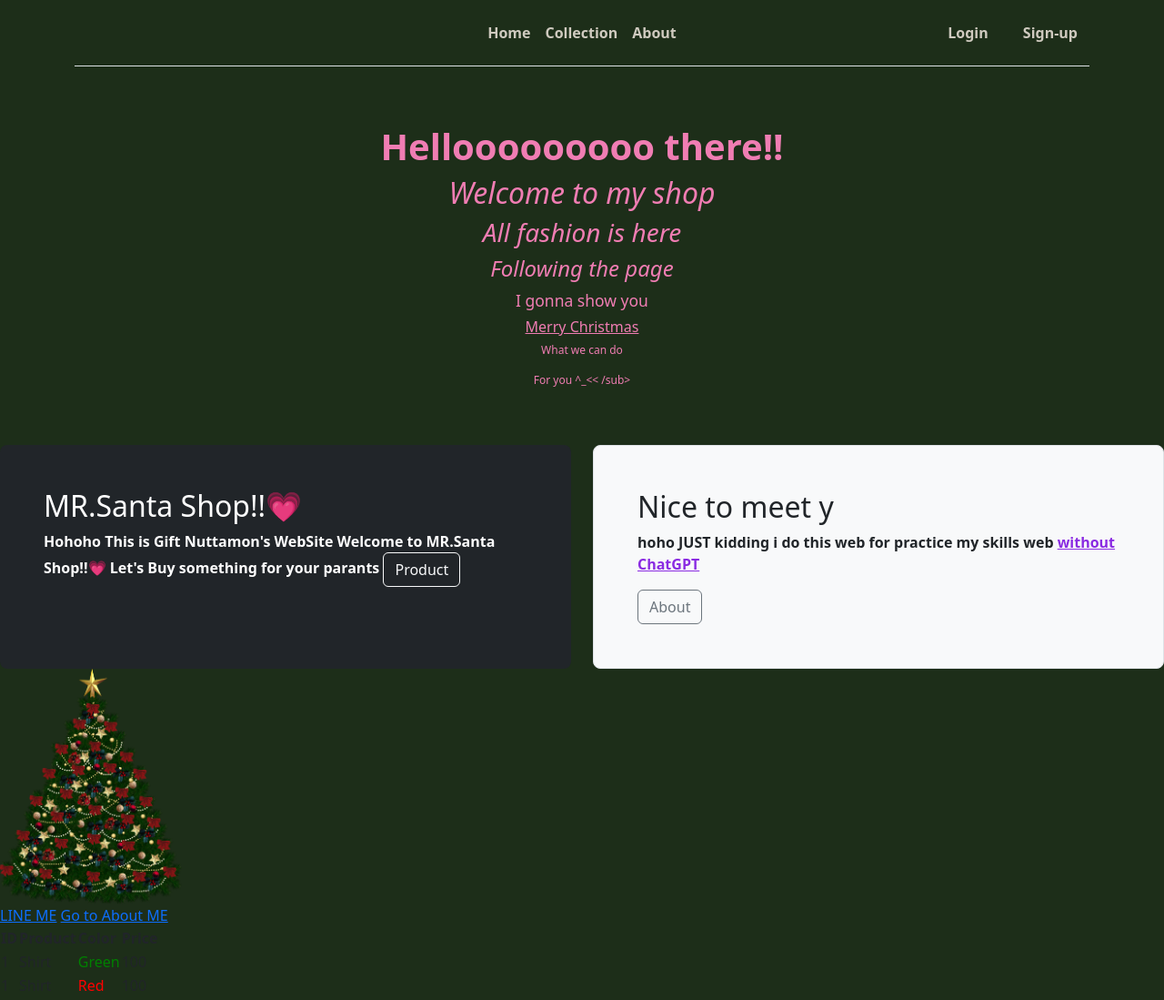
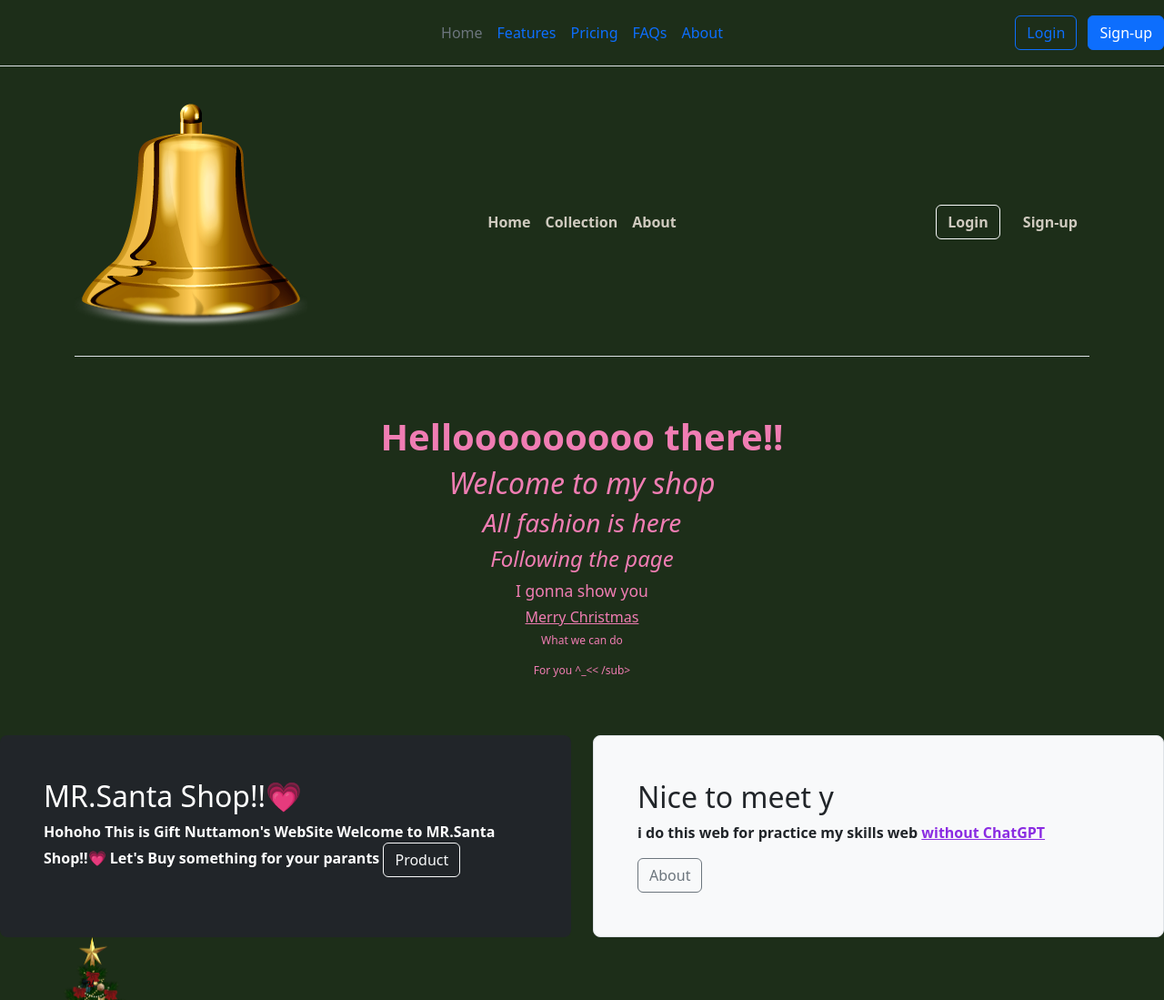
Before and after one commit to 0764nuttamon/Practice-Web, a plain HTML site: page index.html in a window 1280 px wide. Shown: the top 1099 px of the page at 91% size. Drawn offline with nearby package versions, Linux system fonts and the light colour scheme; files whose address does not match are found by name.

Commit message:
หัวร้อนอแล้วอ้ากกก

```diff
--- a/index.html
+++ b/index.html
@@ -7,14 +7,29 @@
     <link href="https://cdn.jsdelivr.net/npm/bootstrap@5.3.6/dist/css/bootstrap.min.css" rel="stylesheet"
         integrity="sha384-4Q6Gf2aSP4eDXB8Miphtr37CMZZQ5oXLH2yaXMJ2w8e2ZtHTl7GptT4jmndRuHDT" crossorigin="anonymous">
     <title>MR.SANTA Shop!!💗</title>
+    <div
+        class="d-flex flex-wrap align-items-center justify-content-center justify-content-md-between py-3 mb-4 border-bottom">
+        <div class="col-md-3 mb-2 mb-md-0"> <a href="/" class="d-inline-flex link-body-emphasis text-decoration-none">
+                <svg class="bi" width="40" height="32" role="img" aria-label="Bootstrap">
+                    <use xlink:href="#bootstrap"></use>
+                </svg> </a> </div>
+        <ul class="nav col-12 col-md-auto mb-2 justify-content-center mb-md-0">
+            <li><a href="#" class="nav-link px-2 link-secondary">Home</a></li>
+            <li><a href="#" class="nav-link px-2">Features</a></li>
+            <li><a href="#" class="nav-link px-2">Pricing</a></li>
+            <li><a href="#" class="nav-link px-2">FAQs</a></li>
+            <li><a href="#" class="nav-link px-2">About</a></li>
+        </ul>
+        <div class="col-md-3 text-end"> <button type="button" class="btn btn-outline-primary me-2">Login</button>
+            <button type="button" class="btn btn-primary">Sign-up</button> </div>
+    </div>
     <div class="container">
         <div
             class="d-flex flex-wrap align-items-center justify-content-center justify-content-md-between py-3 mb-4 border-bottom">
             <div class="col-md-3 mb-2 mb-md-0"> <a href="/"
-                    class="d-inline-flex link-body-emphasis text-decoration-none"> <svg class="bi" width="40"
-                        height="32" role="img" aria-label="Bootstrap">
-                        <use xlink:href="#bootstrap"></use>
-                    </svg> </a> </div>
+                    class="d-inline-flex link-body-emphasis text-decoration-none">
+                    <img src="D:\ฝึกงาน\Gifthub\Practice-Web\img\bell.png" alt="">
+                </a> </div>
             <ul class="nav col-12 col-md-auto justify-content-center mb-md-0">
                 <B>
                     <li><a href="#" class="nav-link px-2" style="color: #CFCABF;">Home</a></li>
@@ -26,7 +41,8 @@
                     <li><a href="#" class="nav-link px-2" style="color: #CFCABF;">About</a></li>
                 </B>
             </ul>
-            <div class="col-md-3 text-end"> <button type="button" class="btn me-2" style="color: #CFCABF;">
+            <div class="col-md-3 text-end"> <button type="button" class="btn me-2 btn-outline-light"
+                    style="color: #CFCABF;">
                     <h7><b>Login</b></h7>
                 </button>
                 <button type="button" class="btn" style="color: #CFCABF;"><b>
@@ -62,17 +78,15 @@
             <div class="h-100 p-5 text-bg-dark rounded-3">
                 <h2>MR.Santa Shop!!💗</h2>
                 <b>Hohoho This is Gift Nuttamon's WebSite Welcome to MR.Santa Shop!!💗
-                    Let's Buy something for your parants</b> <button
-                    class="btn btn-outline-light" type="button">Product</button>
+                    Let's Buy something for your parants</b> <button class="btn btn-outline-light"
+                    type="button">Product</button>
             </div>
         </div>
         <div class="col-md-6">
             <div class="h-100 p-5 bg-body-tertiary border rounded-3">
                 <h2>Nice to meet y</h2>
-                <p> <b>hoho JUST kidding i do this web for practice my skills web <ins
-                    style="color: blueviolet;">without
-                    ChatGPT</ins></b></p> <button class="btn btn-outline-secondary"
-                    type="button">About</button>
+                <p> <b>i do this web for practice my skills web <ins style="color: blueviolet;">without
+                            ChatGPT</ins></b></p> <button class="btn btn-outline-secondary" type="button">About</button>
             </div>
         </div>
     </div>
```
Also changed, not shown: Gift_website.html (added, +55 -0 lines), img/bell.png (added).
